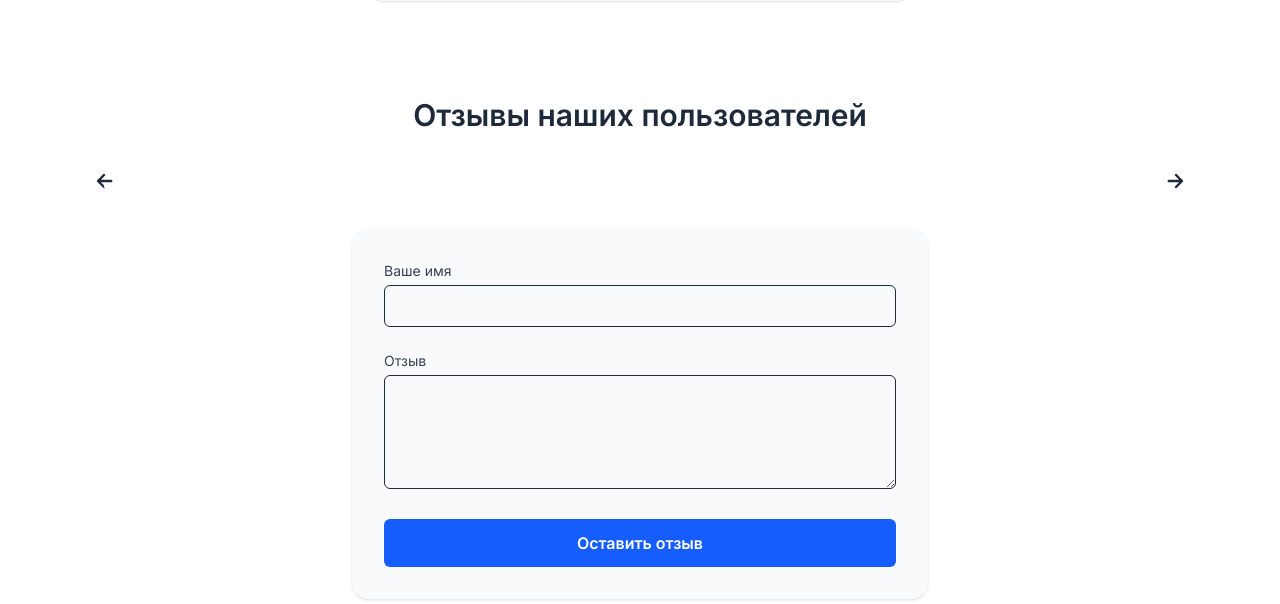
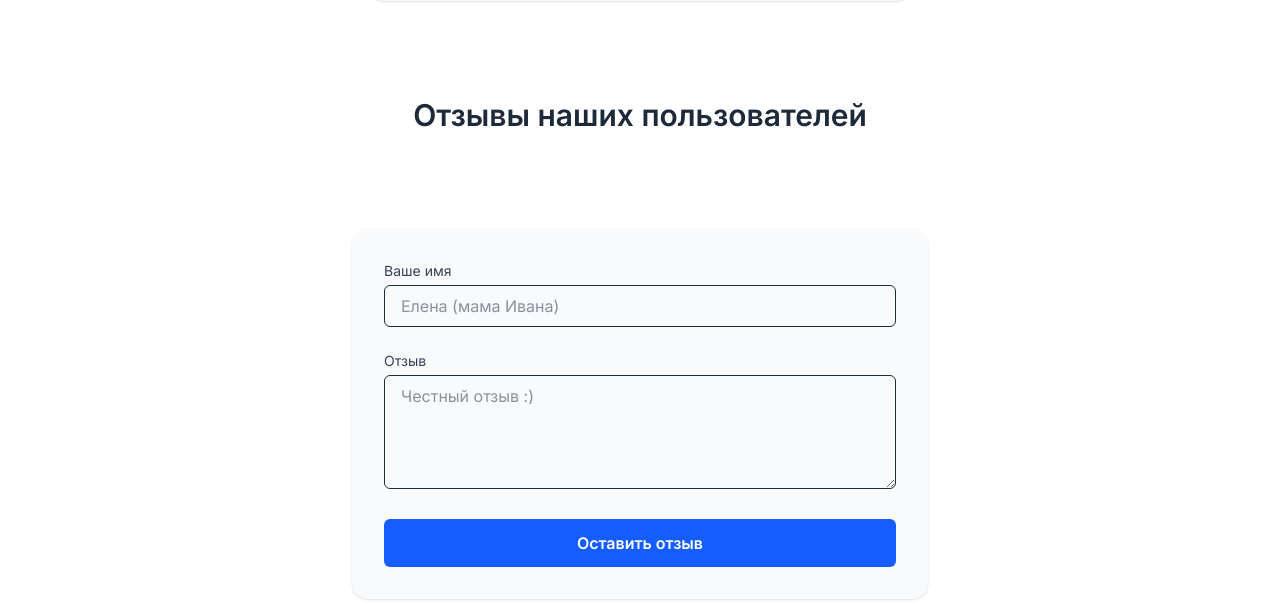
Before and after one commit to strongardo/codekids, a Django app: page / in a window 1280 px wide. Shown: the part 1867-2471 px from the top of the page. Run offline with Django 5.2, Linux system fonts and the light colour scheme; data that the repository does not hold is empty.

Commit message:
revision of the Reviews section

```diff
--- a/templates/pages/home.html
+++ b/templates/pages/home.html
@@ -135,44 +135,26 @@
     <section id="reviews" class="pb-20 bg-white fade-in">
         <div class="max-w-6xl mx-auto px-4 text-center">
             <h3 class="text-3xl font-semibold mb-12 text-gray-800">Отзывы наших пользователей</h3>
-
-            <!-- Slider Container -->
-            <div id="reviewSlider" class="relative">
-                <div class="grid grid-cols-1 md:grid-cols-3 gap-8">
-                    <!-- Slide Item -->
-                    {% for review in reviews %}
-                    <div class="review-slide">
-                        <div class="bg-gray-100 p-6 rounded-lg shadow-md">
-                            <p class="text-lg font-semibold mb-4">{{ review.name }}</p>
-                            <p class="text-gray-700">{{ review.text }}</p>
-                        </div>
+            <div id="reviewSlider" class="relative overflow-hidden">
+                <div class="px-12">
+                    <div class="grid grid-cols-1 md:grid-cols-3 gap-8">
+                        {% for review in reviews %}
+                        {% include 'partials/review_slide.html' %}
+                        {% endfor %}
                     </div>
-                    {% endfor %}
                 </div>
-
-                <!-- Slider Navigation -->
-                <div class="absolute inset-y-0 left-0 flex items-center justify-center w-12 bg-gray-200 bg-opacity-50 cursor-pointer hover:bg-opacity-75"
+                <div class="absolute inset-y-0 left-0 flex items-center justify-center w-12 bg-opacity-50 hover:bg-opacity-75 cursor-pointer z-10"
                      id="prevSlide">
-                    <svg xmlns="http://www.w3.org/2000/svg" viewBox="0 0 20 20" fill="currentColor"
-                         class="h-6 w-6 text-gray-800">
-                        <path fill-rule="evenodd"
-                              d="M10.707 15.707a1 1 0 01-1.414 0l-5-5a1 1 0 010-1.414l5-5a1 1 0 111.414 1.414L7.414 9H16a1 1 0 110 2h-8.586l2.293 2.293a1 1 0 010 1.414z"
-                              clip-rule="evenodd"/>
-                    </svg>
+                    <i class="fas fa-chevron-left text-xl text-gray-800"></i>
                 </div>
-                <div class="absolute inset-y-0 right-0 flex items-center justify-center w-12 bg-gray-200 bg-opacity-50 cursor-pointer hover:bg-opacity-75"
+                <div class="absolute inset-y-0 right-0 flex items-center justify-center w-12 bg-opacity-50 hover:bg-opacity-75 cursor-pointer z-10"
                      id="nextSlide">
-                    <svg xmlns="http://www.w3.org/2000/svg" viewBox="0 0 20 20" fill="currentColor"
-                         class="h-6 w-6 text-gray-800">
-                        <path fill-rule="evenodd"
-                              d="M9.293 4.293a1 1 0 011.414 0l5 5a1 1 0 010 1.414l-5 5a1 1 0 01-1.414-1.414L12.586 11H4a1 1 0 010-2h8.586L9.293 5.707a1 1 0 010-1.414z"
-                              clip-rule="evenodd"/>
-                    </svg>
+                    <i class="fas fa-chevron-right text-xl text-gray-800"></i>
                 </div>
             </div>
 
+
             <div class="max-w-xl mx-auto mt-12 text-left">
-                <!-- Review Form -->
                 <form method="post" id="review_form" class="bg-gray-50 p-8 rounded-2xl shadow space-y-6 mt-12">
                     {% csrf_token %}
 
@@ -186,6 +168,7 @@
                         <label class="block text-sm font-medium text-gray-700 mb-1">Ваше имя</label>
                         <input type="text" name="name" value="{{ review_form.name.value|default_if_none:'' }}"
                                required minlength="2"
+                               placeholder="Елена (мама Ивана)"
                                class="w-full px-4 py-2 border rounded-md focus:outline-none focus:ring-2 focus:ring-blue-400 {% if review_form.name.errors %}border-red-500{% endif %}"/>
                         {% for error in review_form.name.errors %}
                         <p class="text-red-500 text-sm mt-1">{{ error }}</p>
@@ -196,6 +179,7 @@
                         <label class="block text-sm font-medium text-gray-700 mb-1">Отзыв</label>
                         <textarea rows="4" name="text"
                                   required minlength="10"
+                                  placeholder="Честный отзыв :)"
                                   class="w-full px-4 py-2 border rounded-md focus:outline-none focus:ring-2 focus:ring-blue-400 {% if review_form.text.errors %}border-red-500{% endif %}">{{ review_form.text.value|default_if_none:'' }}</textarea>
                         {% for error in review_form.text.errors %}
                         <p class="text-red-500 text-sm mt-1">{{ error }}</p>
```
Also changed, not shown: templates/partials/review_slide.html (added, +13 -0 lines).
